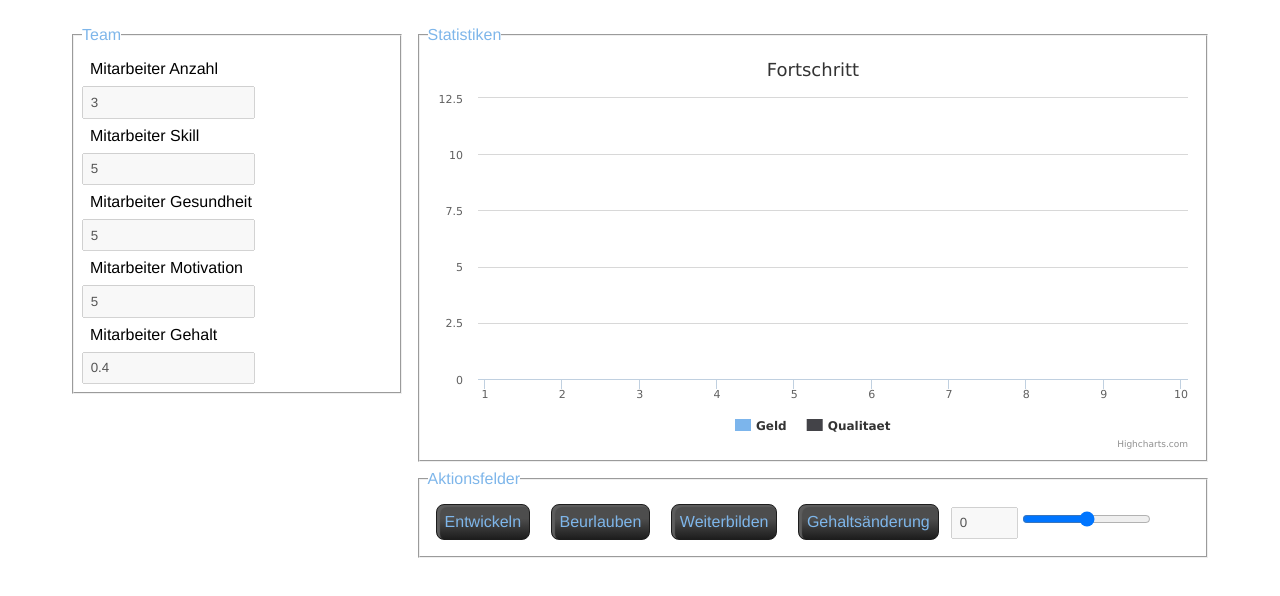
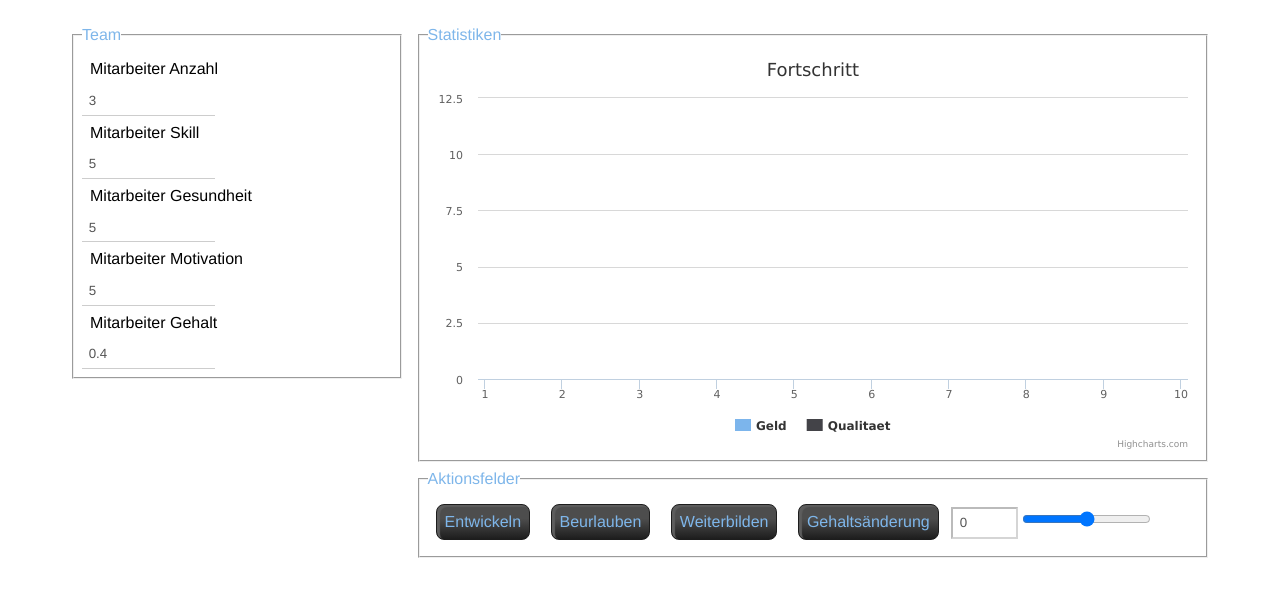
Before and after one commit to ZedGitHub/EvalKomplSW, a plain HTML site: page site/index.html in a window 1280 px wide. Shown: the part 78-674 px from the top of the page. Drawn offline with Linux system fonts and the light colour scheme.

Commit message:
Change Layout of team information.

```diff
--- a/site/style.css
+++ b/site/style.css
@@ -39,8 +39,11 @@ h1{
 }
 
 #team-info fieldset ul li input{
-  width: 13em;
+  width: 10em;
   padding: 0.5em;
+  background: white;
+  border: none;
+  border-bottom: 1px solid #CdCdCd;
 }
 
 fieldset {
@@ -84,4 +87,5 @@ aside{
   display: inline-block;
   padding: 0.5em;
   width: 5em;
+  background: white;
 }
```
